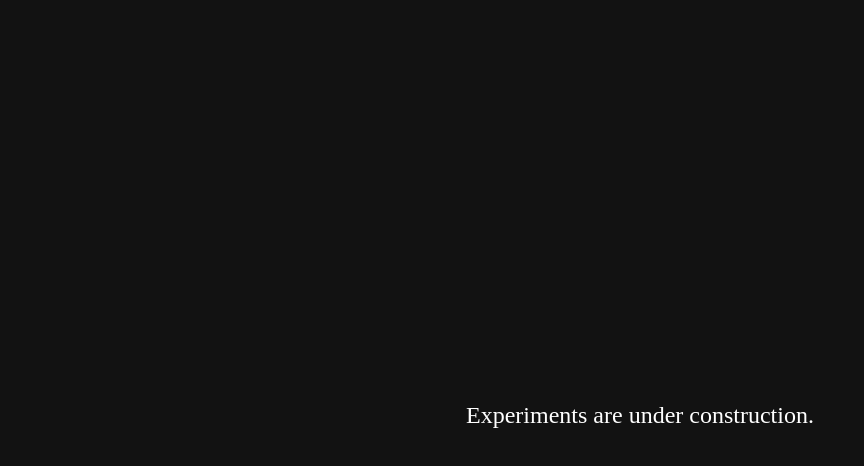
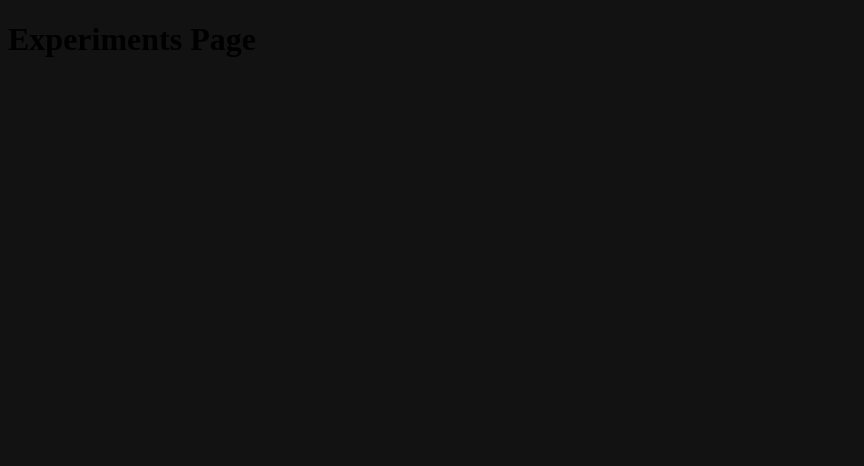
Before and after one commit to jopamo/weatenine, a React (Create React App) app: page /experiments in a window 1280 px wide. Both pictures are taken after a click on the button "Continue". Shown: the top 466 px of the page, without its empty margins (0-864 px from the left). Built offline with nearby package versions, Linux system fonts and the light colour scheme.

Commit message:
remove the url changes

```diff
--- a/src/App.js
+++ b/src/App.js
@@ -1,10 +1,9 @@
 import React, { useState, useEffect, useRef, useCallback } from 'react';
-import { useNavigate } from 'react-router-dom';
 import './App.css';
 import { mixColors } from './paintTools';
 import { checkStoppingCriteria } from './paintTools';
 
-function App() {
+function App({ setCurrentPage }) {
   function debounce(fn, ms) {
     let timer;
     return _ => {
@@ -33,10 +32,8 @@ function App() {
   const [xDimension, setXDimension] = useState(initialXDimension);
   const [yDimension, setYDimension] = useState(initialYDimension);
 
-  let navigate = useNavigate();
-
   const handleContinue = () => {
-    navigate('/experiments');
+    setCurrentPage('experiments');
   };
 
   const canvasRef = useRef(null);
--- a/src/Experiments.js
+++ b/src/Experiments.js
@@ -1,20 +1,18 @@
 import React, { useEffect } from 'react';
-import { useNavigate } from 'react-router-dom';
 
-function Experiments() {
-  const navigate = useNavigate();
-
+function Experiments({ setCurrentPage }) {
   useEffect(() => {
     const timer = setTimeout(() => {
-      navigate('/app');
-    }, 5000);
+      setCurrentPage('app');
+    }, 3000); // 3 seconds timeout
 
     return () => clearTimeout(timer);
-  }, [navigate]);
+  }, [setCurrentPage]);
 
   return (
-    <div className="intro-animation">
-      <p>Experiments are under construction.</p>
+    <div>
+      <h1>Experiments Page</h1>
+      {/* whatever */}
     </div>
   );
 }
--- a/src/Intro.js
+++ b/src/Intro.js
@@ -1,29 +1,18 @@
-import React, { useState, useEffect } from 'react';
-import { useNavigate } from 'react-router-dom';
-import './Intro.css';
+import React, { useEffect } from 'react';
 
-function Intro() {
-  const [isVisible, setIsVisible] = useState(true);
-  const navigate = useNavigate();
+function Intro({ setCurrentPage }) {
+  useEffect(() => {
+    const timer = setTimeout(() => {
+      setCurrentPage('app');
+    }, 3000); // 3 seconds timeout
 
-  useEffect(() => {
-    console.log("Intro mounted");
-
-    const timer = setTimeout(() => {
-      setIsVisible(false);
-      console.log("Hiding Intro content and navigating to /app");
-      navigate('/app');
-    }, 5000);
-
-    return () => {
-      console.log("Intro unmounting");
-      clearTimeout(timer);
-    };
-  }, [navigate]);
+    return () => clearTimeout(timer);
+  }, [setCurrentPage]);
 
   return (
-    <div className="intro-animation">
-      {isVisible && <p>Loading…<br />(animation or some other form of communication placeholder)</p>}
+    <div>
+      <h1>Intro Page</h1>
+      {/* stuff */}
     </div>
   );
 }
--- /dev/null
+++ b/src/MainNav.js
@@ -0,0 +1,18 @@
+import React, { useState } from 'react';
+import Intro from './Intro';
+import App from './App';
+import Experiments from './Experiments';
+
+function MainNav() {
+  const [currentPage, setCurrentPage] = useState('intro');
+
+  return (
+    <div>
+      {currentPage === 'intro' && <Intro setCurrentPage={setCurrentPage} />}
+      {currentPage === 'app' && <App setCurrentPage={setCurrentPage} />}
+      {currentPage === 'experiments' && <Experiments setCurrentPage={setCurrentPage} />}
+    </div>
+  );
+}
+
+export default MainNav;
--- a/src/index.js
+++ b/src/index.js
@@ -1,19 +1,13 @@
 import React from 'react';
 import ReactDOM from 'react-dom';
-import { BrowserRouter, Routes, Route } from 'react-router-dom';
+import MainNav from './MainNav';
 import App from './App';
 import Intro from './Intro';
 import Experiments from './Experiments';
 
 ReactDOM.render(
   <React.StrictMode>
-    <BrowserRouter>
-      <Routes>
-        <Route path="/" element={<Intro />} />
-        <Route path="/app" element={<App />} />
-        <Route path="/experiments" element={<Experiments />} />
-      </Routes>
-    </BrowserRouter>
+    <MainNav />
   </React.StrictMode>,
   document.getElementById('root')
 );
```
